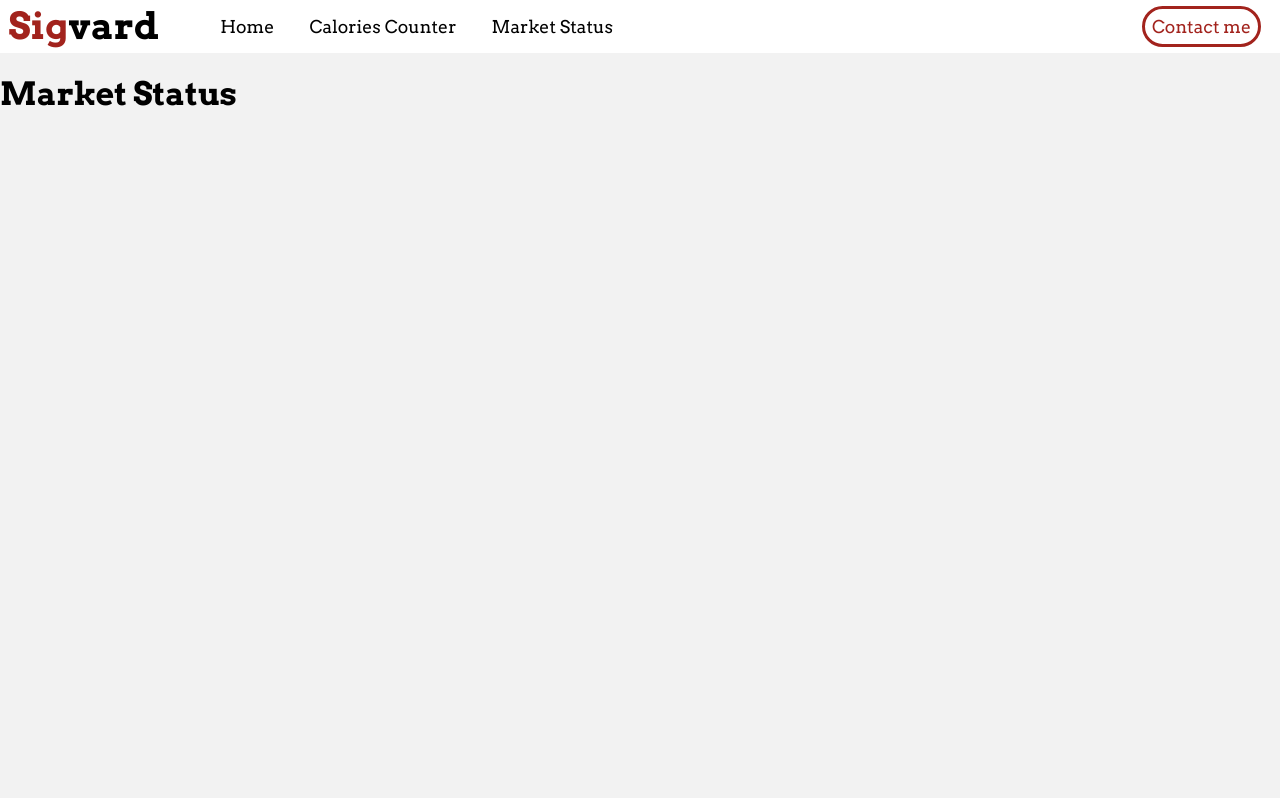
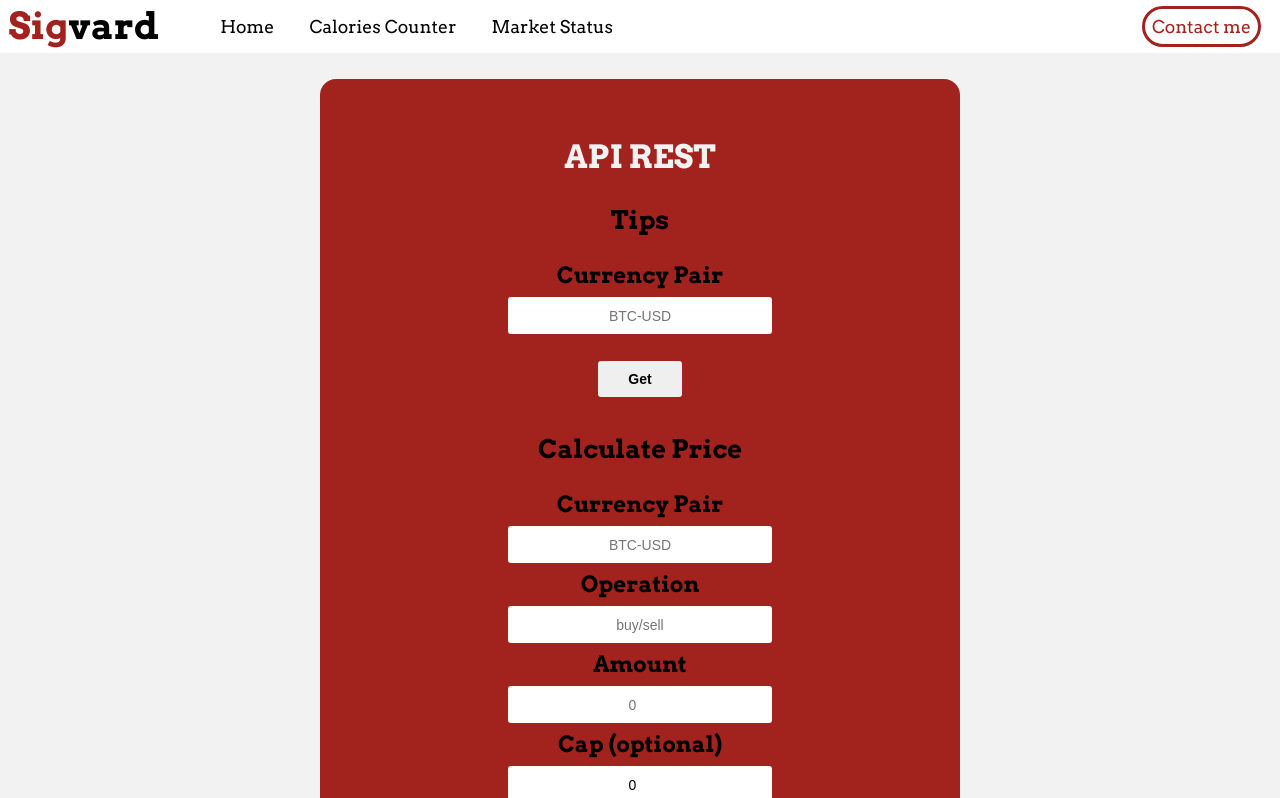
Before and after one commit to SebastianSigvard/portfolio, a React (Create React App) app: page /market-status in a window 1280 px wide. Shown: the top 798 px of the page. Built offline with nearby package versions, Linux system fonts and the light colour scheme; the HTML template or start-up script is replaced by a standard one.

Commit message:
front end for market status added

```diff
--- a/src/cal-counter/CalCounterApp.js
+++ b/src/cal-counter/CalCounterApp.js
@@ -108,12 +108,12 @@ export default class CalCountApp extends React.Component {
     componentDidUpdate(prevProps, prevState){
       if(prevState.foodEntries === this.state.foodEntries) return;
       this.chartInstance?.destroy();
+
       const context = document.querySelector("#app-chart").getContext("2d");
-      console.log(this.state.foodEntries);
       const totalCarbs = this.state.foodEntries.reduce((total, entrie) => total + entrie.carbs, 0);
       const totalProtein = this.state.foodEntries.reduce((total, entrie) => total + entrie.protein, 0);
       const totalFat = this.state.foodEntries.reduce((total, entrie) => total + entrie.fat, 0);
-      console.log({totalCarbs, totalProtein, totalFat});
+
       this.chartInstance = new Chart(context, {
         type: "bar",
         data: {
--- a/src/market-status/MarketStatus.js
+++ b/src/market-status/MarketStatus.js
@@ -1,7 +1,18 @@
 import React from 'react'
+import MarketStatusAPI from './MarketStatusAPI';
+import MarketStatusWEBS from './MarketStatusWEBS';
+import './market-status.css'
 
 export default class MarketStatus extends React.Component {
     render(){
-        return ( <h1>Market Status</h1>);
+        return (
+            <section className="hero-market-status">
+            <div className="container">
+                <MarketStatusAPI />
+                <MarketStatusWEBS />
+            </div>
+        </section>
+
+        );
     }
 }
--- /dev/null
+++ b/src/market-status/MarketStatusAPI.js
@@ -0,0 +1,31 @@
+import React from 'react'
+
+export default class MarketStatusAPI extends React.Component {
+  render(){
+    return(
+      <div>
+        <h2>API REST</h2>
+        <h3>Tips</h3>
+        <form id="tips-api" className="main-panel">
+          <label><strong>Currency Pair</strong></label>
+          <br/> <input id="currency-pair-tip" type="text" placeholder="BTC-USD" name="currency pair" required/>
+          <br/> <button id="tips-api-button" type="submit">Get</button>
+          <br/> <div id="tips-api-result"></div>
+        </form>
+        <h3>Calculate Price</h3>
+        <form id="calculate-api" className="main-panel">
+          <label><strong>Currency Pair</strong></label>
+          <br/> <input id="currency-pair-calc" type="text" placeholder="BTC-USD" name="currency pair" required/>
+          <br/> <label><strong>Operation</strong></label>
+          <br/> <input id="operation" type="text" placeholder="buy/sell" name="Operation" required/>
+          <br/> <label><strong>Amount</strong></label>
+          <br/> <input id="amount" type="number" placeholder={0} name="Amount" required/>
+          <br/> <label><strong>Cap (optional)</strong></label>
+          <br/> <input id="cap" type="number" placeholder={0} name="cap" value="0" required/>
+          <br/> <button id="calc-api-button" type="submit">Post</button>
+          <br/> <div id="tips-calc-result"></div>
+        </form>
+      </div>
+    );
+  }
+}
--- /dev/null
+++ b/src/market-status/MarketStatusWEBS.js
@@ -0,0 +1,31 @@
+import React from 'react'
+
+export default class MarketStatusWEBS extends React.Component {
+  render(){
+    return(
+      <div>
+        <h2>WEBScoket</h2>
+        <h3>Tips</h3>
+        <form id="tips-ws" className="main-panel">
+          <label><strong>Currency Pair</strong></label>
+          <br/> <input id="currency-pair-ws" type="text" placeholder="BTC-USD" name="currency pair" required/>
+          <br/> <button id="tips-ws-button" type="submit">Send</button>
+          <br/> <div id="tips-ws-result"></div>
+        </form>
+        <h3>Calculate Price</h3>
+        <form id="calculate-ws" className="main-panel">
+          <label><strong>Currency Pair</strong></label>
+          <br/> <input id="currency-pair-calc-ws" type="text" placeholder="BTC-USD" name="currency pair" required/>
+          <br/> <label><strong>Operation</strong></label>
+          <br/> <input id="operation-ws" type="text" placeholder="buy/sell" name="Operation" required/>
+          <br/> <label><strong>Amount</strong></label>
+          <br/> <input id="amount-ws" type="number" placeholder={0} name="Amount" required/>
+          <br/> <label><strong>Cap (optional)</strong></label>
+          <br/> <input id="cap-ws" type="number" placeholder={0} name="cap" value="0" required/>
+          <br/> <button id="calc-api-button-ws" type="submit">Send</button>
+          <br/> <div id="tips-calc-result-ws"></div>
+        </form>
+      </div>
+    );
+  }
+}
--- /dev/null
+++ b/src/market-status/market-status.css
@@ -0,0 +1,84 @@
+.hero-market-status {
+    text-align: center;
+    background-color: var(--primary-color);
+    margin: 2% 25% 0% 25%;
+    padding: 2em;
+    border-radius: 1em;
+    word-wrap: break-word;
+    word-break: break-word;
+}
+
+.hero-market-status .hero-name {
+    font-size: 3.5em;
+    margin-top: 0.2em;
+    margin-bottom: 0.2em;
+}
+
+.hero-market-status .container {
+    display: grid;
+    grid-template-columns: auto auto;
+    align-items: center;
+}
+
+input {
+    margin: 0.5em;
+}
+
+h2 {
+    font-size: 2em;
+    color: #f2f2f2;
+}
+
+h3 {
+    font-size: 1.6em;
+    color: #000000;
+}
+
+button {
+    border-radius: 3px;
+    cursor: pointer;
+    font-size: 14px;
+    font-weight: 600;
+    margin: 20px 10px 10px 10px;
+    padding: 10px 30px;
+    text-decoration: none;
+    max-width: 120px;
+    text-align: center;
+    display: inline-block;
+    transition: background-color 220ms, transform 220ms;
+    border: none;
+}
+
+textarea {
+    width: 300px;
+    height: 150px;
+}
+
+label {
+    font-size: 1.3em;
+    font-weight: bold;
+}
+
+input:not(.btn) {
+    font-size: 14px;
+    margin-bottom: 0.5em;
+    padding: 0.75em 0.5em;
+    background-color: white;
+    width: 100%;
+    max-width: 250px;
+    border: none;
+    border-radius: 3px;
+    text-align: center;
+}
+
+@media only screen and (max-width: 1300px) {
+    .hero-market-status .container {
+        display: block;
+        align-items: center;
+    }
+}
+@media only screen and (max-width: 870px) {
+    .hero-market-status {
+        margin: 6% 1em 0% 1em;
+    }
+}
```
